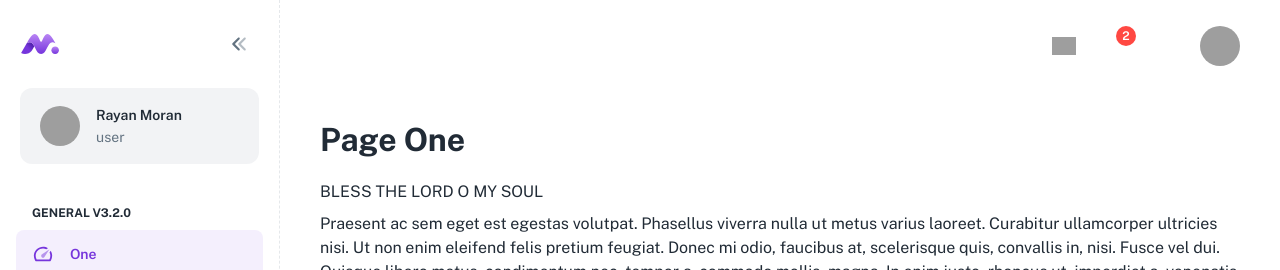
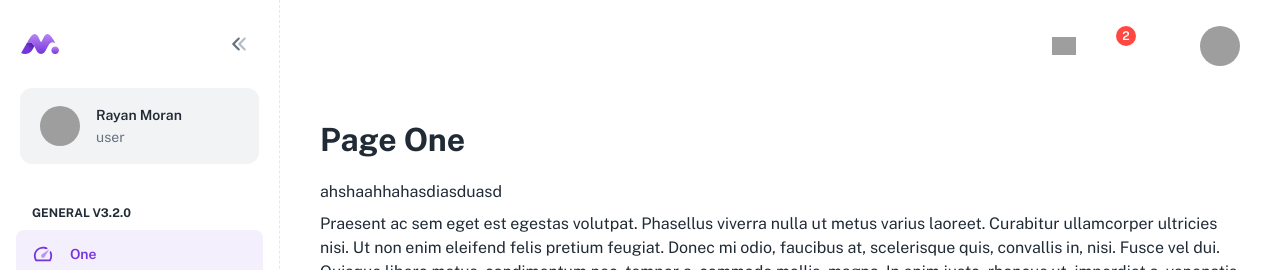
Before and after one commit to CarlosAmul/pagetest, a React (Create React App) app: page /pagetest/one in a window 1280 px wide. Shown: the top 270 px of the page. Built offline with nearby package versions, Linux system fonts and the light colour scheme; grey boxes are pictures that could not be loaded; some icons are missing.

Commit message:
Test change

```diff
--- a/src/pages/PageOne.js
+++ b/src/pages/PageOne.js
@@ -17,7 +17,7 @@ export default function PageOne() {
           Page One
         </Typography>
         <Typography gutterBottom>
-          BLESS THE LORD O MY SOUL
+          ahshaahhahasdiasduasd
         </Typography>
         <Typography>
           Praesent ac sem eget est egestas volutpat. Phasellus viverra nulla ut metus varius laoreet. Curabitur
```
